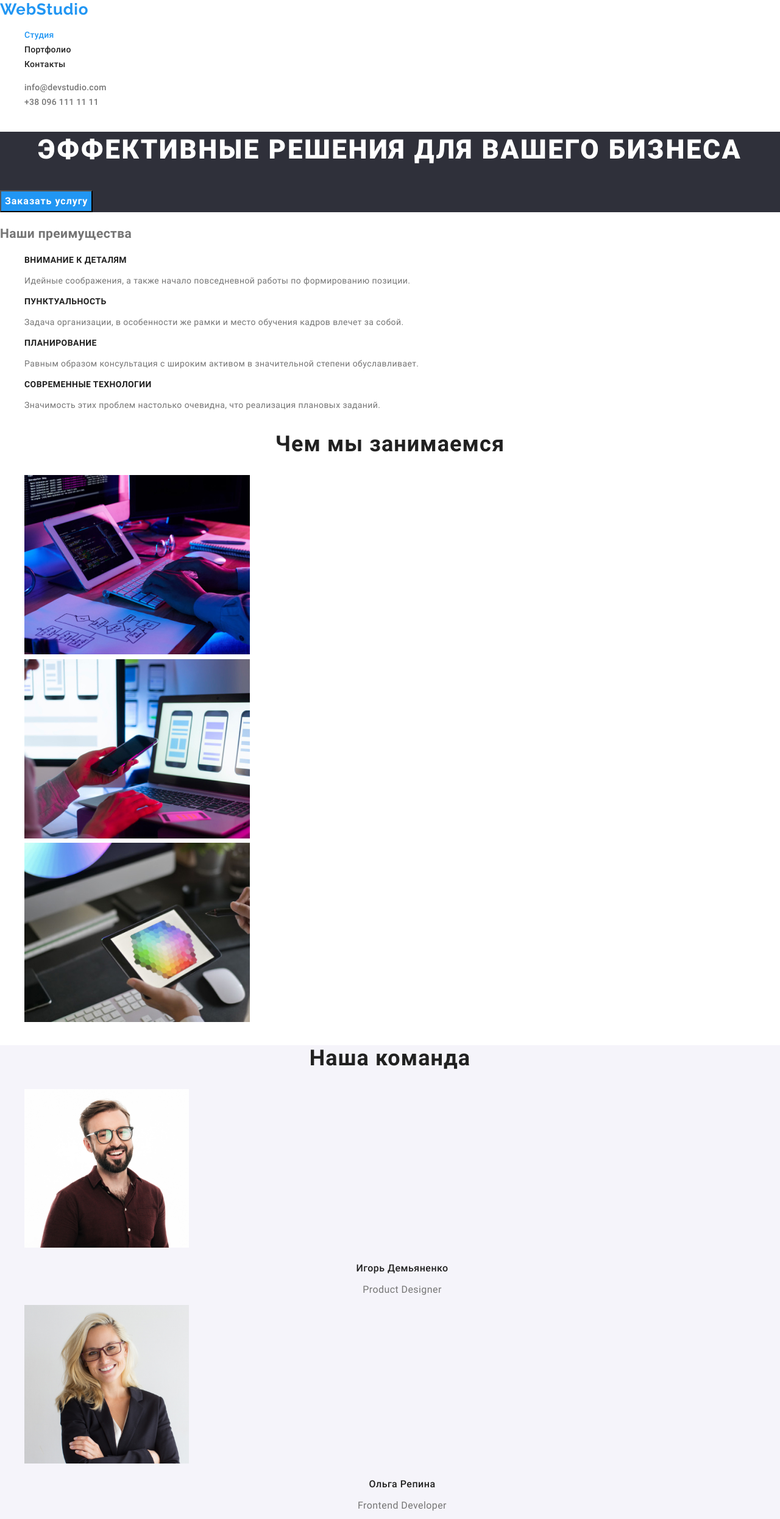
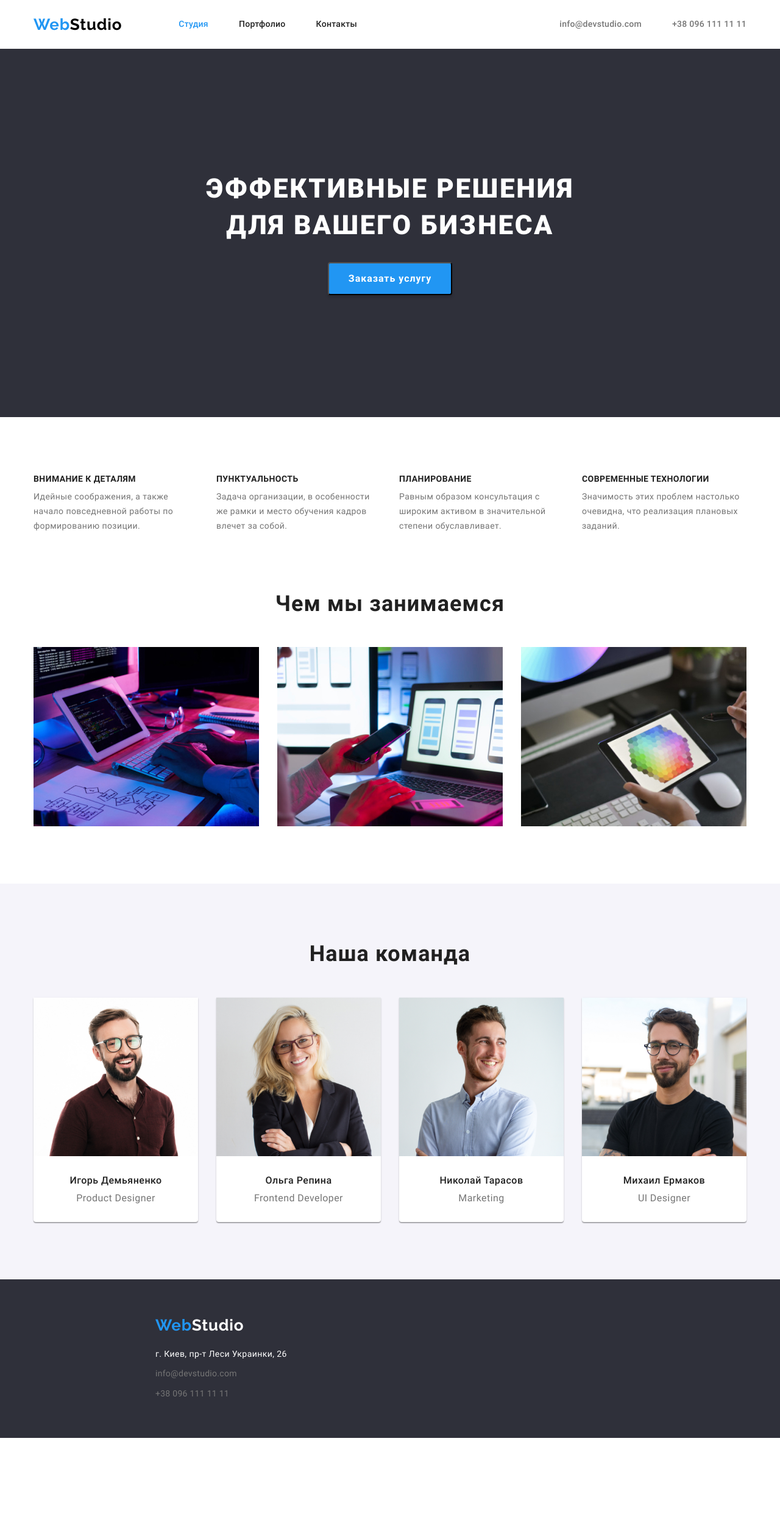
Before and after one commit to still-me/goit-markup-hw-03, a plain HTML site: page index.html in a window 1280 px wide. Shown: the top 2491 px of the page at 61% size. After the commit the page ends 2358 px from the top, so only its background shows below. Drawn offline with nearby package versions, Linux system fonts and the light colour scheme.

Commit message:
Добавляеи стили, позционирование

```diff
--- a/css/styles.css
+++ b/css/styles.css
@@ -64,13 +64,60 @@
   --black: #000000;
 }
 
+html {
+  box-sizing: border-box;
+}
+*,
+*::before,
+*::after {
+  box-sizing: inherit;
+}
+
 body {
+  margin: 0;
+
   font-family: 'Roboto', sans-serif;
   font-size: 14px;
   line-height: 1.71;
   letter-spacing: 0.03em;
   color: var(--main-text-color);
   background-color: var(--white);
+}
+
+img {
+  display: block;
+  max-width: 100%;
+  height: auto;
+}
+
+h1,
+h2,
+h3,
+p {
+  margin-top: 0;
+}
+
+p {
+  margin-bottom: 0;
+}
+
+.visually-hidden {
+  position: absolute !important;
+  clip: rect(1px 1px 1px 1px);
+  clip: rect(1px, 1px, 1px, 1px);
+  padding: 0 !important;
+  border: 0 !important;
+  height: 1px !important;
+  width: 1px !important;
+  overflow: hidden;
+}
+
+.container {
+  width: 1200px;
+  padding-left: 15px;
+  padding-right: 15px;
+  margin-left: auto;
+  margin-right: auto;
 }
 
 .link {
@@ -83,11 +130,20 @@ body {
   color: var(--accent-text-color);
 }
 
+.footer .link:hover,
+footer .link:focus {
+  color: var(--accent-text-color);
+}
+
 .list {
   list-style: none;
+  padding: 0;
+  margin: 0;
 }
 
 .logo {
+  margin-right: 93px;
+
   font-family: 'Raleway', sans-serif;
   font-weight: 700;
   font-size: 26px;
@@ -101,6 +157,10 @@ body {
 }
 
 .footer .logo {
+  display: inline-block;
+  margin-right: 0px;
+  margin-bottom: 20px;
+
   color: var(--white);
 }
 
@@ -112,11 +172,47 @@ body {
   color: var(--title-text-color);
 }
 
+.section {
+  padding-top: 94px;
+  padding-bottom: 94px;
+}
+
+.header-container {
+  display: flex;
+  align-items: center;
+  justify-content: flex-start;
+}
+
+.nav {
+  display: flex;
+  align-items: center;
+}
+.nav-list {
+  display: flex;
+}
+
+.nav-item:not(:last-child) {
+  margin-right: 50px;
+}
+
 .nav-link {
+  display: block;
+  padding-top: 32px;
+  padding-bottom: 32px;
+
   font-weight: 500;
   line-height: 1.14;
   letter-spacing: 0.02em;
   color: var(--title-text-color);
+}
+
+.contacts-list {
+  display: flex;
+  margin-left: auto;
+}
+
+.cnts-item + .cnts-item {
+  margin-left: 50px;
 }
 
 .contacts-link {
@@ -126,10 +222,21 @@ body {
 }
 
 .hero {
-  background: #2f303a;
+  display: flex;
+  justify-content: center;
+  padding-top: 200px;
+  padding-bottom: 200px;
+  background-color: #2f303a;
+  text-align: center;
+}
+
+.hero-box {
+  width: 610px;
 }
 
 .hero .title {
+  margin-bottom: 30px;
+
   font-weight: 900;
   font-size: 44px;
   line-height: 1.36;
@@ -140,19 +247,42 @@ body {
 }
 
 .button {
+  display: inline-block;
+  padding: 10px 32px;
+  min-width: 200px;
+  border-radius: 4px;
+  box-shadow: 0px 4px 4px rgba(0, 0, 0, 0.15);
+
   font-family: inherit;
   font-weight: 700;
   font-size: 16px;
   line-height: 1.87;
-  display: flex;
-  align-items: center;
   text-align: center;
   letter-spacing: 0.06em;
   color: var(--white);
   background-color: var(--accent-text-color);
 }
 
+.advantages-list {
+  display: flex;
+}
+
+.advantages-item {
+  width: 270px;
+}
+
+.advantages-item:not(:last-child) {
+  margin-right: 30px;
+}
+
+.advantages {
+  padding-top: 94px;
+  padding-bottom: 94px;
+}
+
 .advantages-title {
+  margin-bottom: 10px;
+
   font-size: 14px;
   line-height: 1.14;
   letter-spacing: 0.03em;
@@ -164,11 +294,54 @@ body {
   text-align: center;
 }
 
+.activity {
+  padding-top: 0;
+}
+
+.activity .title {
+  margin-bottom: 50px;
+}
+
+.activity .list {
+  display: flex;
+}
+
+.activity-item:not(:last-child) {
+  margin-right: 30px;
+}
+
 .team {
   background-color: var(--second-backgroung-color);
 }
 
+.team .list {
+  display: flex;
+}
+.team-card {
+  width: 270px;
+  padding-bottom: 30px;
+
+  background-color: var(--white);
+  box-shadow: 0px 1px 3px rgba(0, 0, 0, 0.12), 0px 1px 1px rgba(0, 0, 0, 0.14),
+    0px 2px 1px rgba(0, 0, 0, 0.2);
+  border-radius: 0px 0px 4px 4px;
+}
+
+.team-card:not(:last-child) {
+  margin-right: 30px;
+}
+
+.team-title {
+  margin-bottom: 50px;
+}
+
+.photo {
+  margin-bottom: 30px;
+}
+
 .team-mate {
+  margin-bottom: 10px;
+
   font-weight: 500;
   font-size: 16px;
   line-height: 1.19;
@@ -187,6 +360,14 @@ body {
   background: #2f303a;
 }
 
+.footer .container {
+  padding: 60px 215px;
+}
+
+footer .container {
+  padding-top: 60px;
+  padding-bottom: 60px;
+}
 .adress {
   color: var(--white);
 }
@@ -199,7 +380,24 @@ body {
   font-weight: inherit;
 }
 
+.list-item:not(:last-child) {
+  margin-bottom: 9px;
+}
+
+.btn-container {
+  padding-top: 94px;
+  padding-bottom: 50px;
+}
+
+.btn-list {
+  display: flex;
+  justify-content: center;
+}
 .filter-btn {
+  border-radius: 4px;
+  padding: 6px 22px;
+  cursor: pointer;
+
   font-family: inherit;
   font-weight: 500;
   font-size: 16px;
@@ -210,17 +408,57 @@ body {
   background: var(--second-backgroung-color);
 }
 
+.btn-list .list-item:not(:last-child) {
+  margin-right: 8px;
+}
+
 .filter-btn:hover,
 .filter-btn:focus {
+  box-shadow: 0px 3px 1px rgba(0, 0, 0, 0.1), 0px 1px 2px rgba(0, 0, 0, 0.08),
+    0px 2px 2px rgba(0, 0, 0, 0.12);
   color: var(--white);
   background-color: var(--accent-text-color);
 }
 
+.project-container {
+  padding-bottom: 94px;
+}
+
+.projects {
+  padding-bottom: 94px;
+}
+
+.project-list {
+  display: flex;
+  flex-wrap: wrap;
+}
+
+.project-card {
+  width: 370px;
+  margin-right: 30px;
+  margin-bottom: 30px;
+  border: 1px solid #eeeeee;
+}
+
+.project-card:nth-child(3n) {
+  margin-right: 0;
+}
+
+.project-card:nth-last-child(-n + 3) {
+  margin-bottom: 0;
+}
+
+.card-text {
+  padding: 20px 24px;
+}
 .project-link {
   text-decoration: none;
   color: inherit;
 }
+
 .project-title {
+  margin-bottom: 4px;
+
   font-weight: 700;
   font-size: 18px;
   line-height: 2;
```
